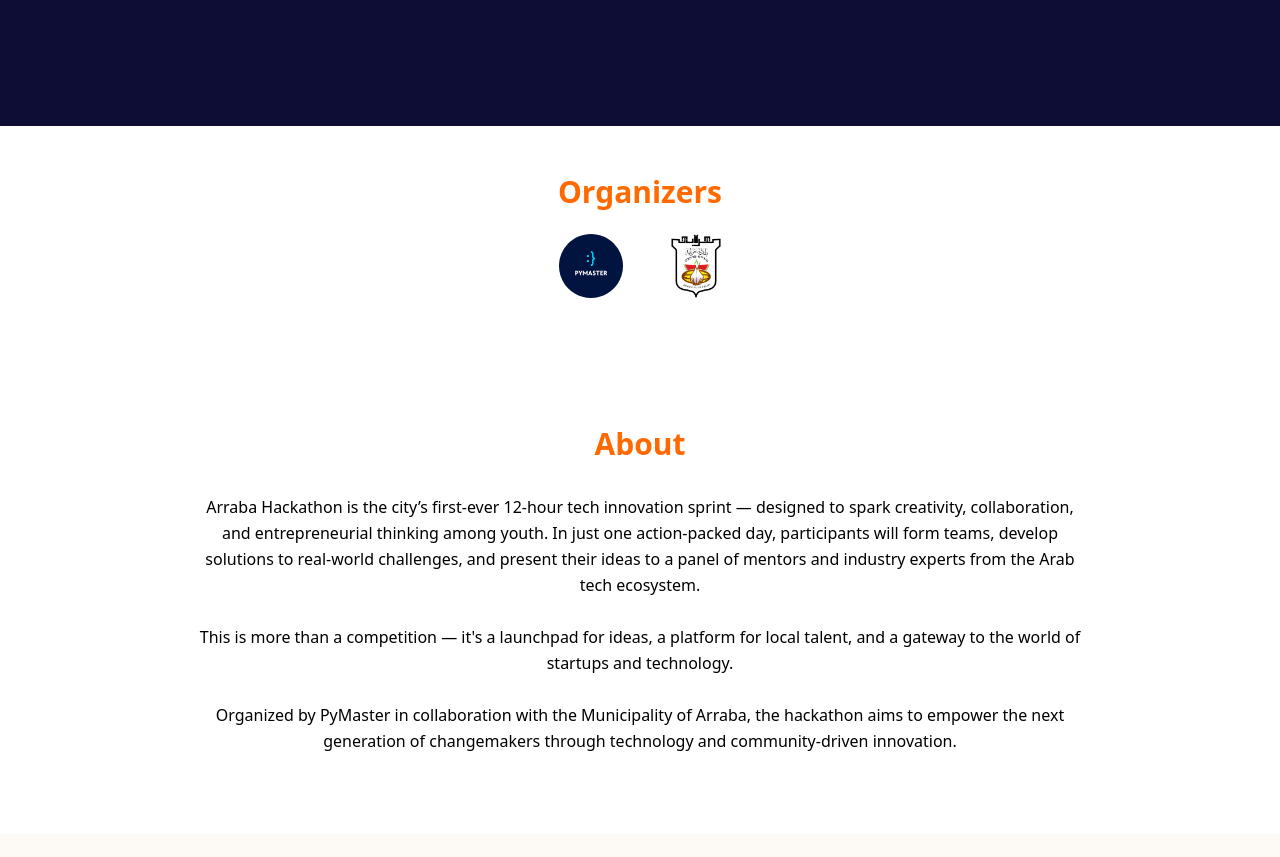
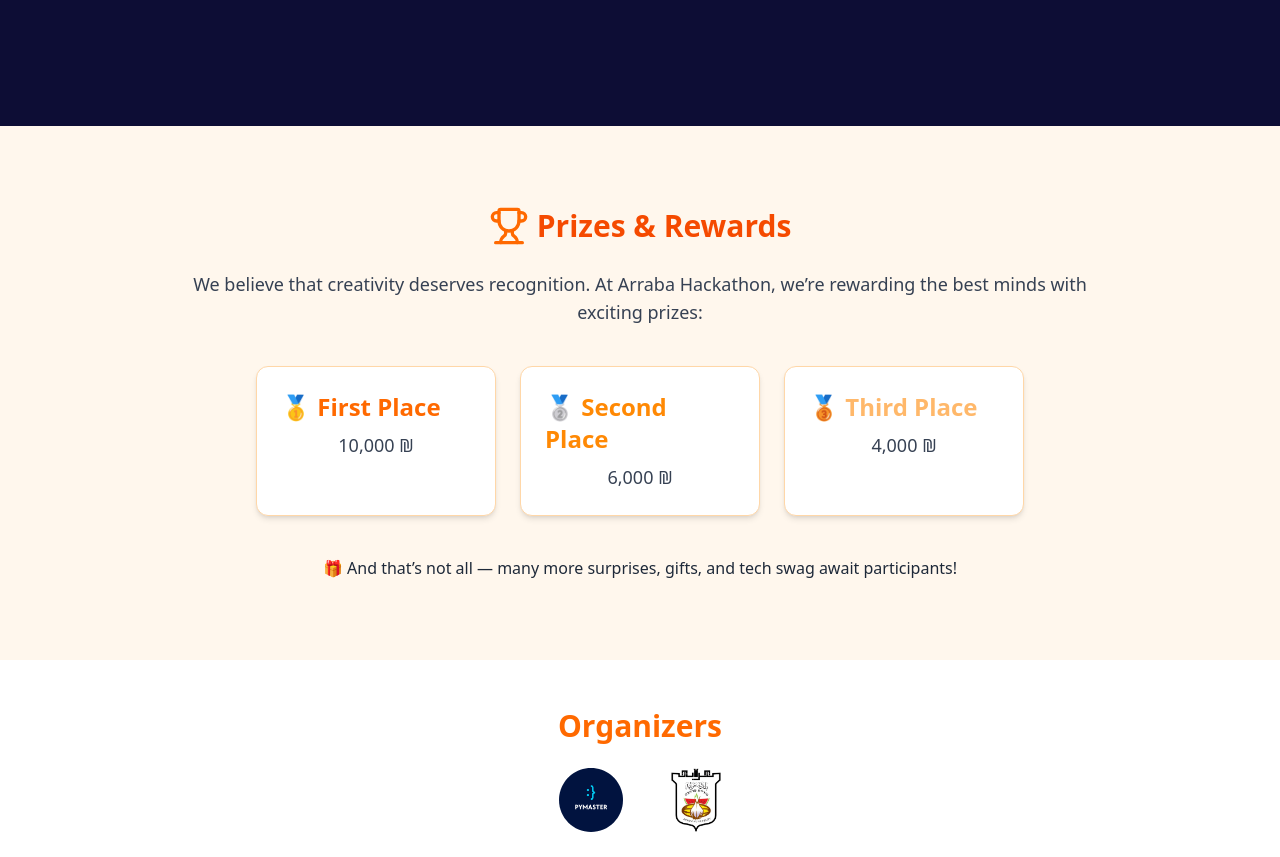
Before and after one commit to J0kErF/ArrabaHack, a Next.js app: page / in a window 1280 px wide. Shown: the part 480-1337 px from the top of the page. Built offline with nearby package versions, Linux system fonts and the light colour scheme.

Commit message:
prizes added

```diff
--- a/app/page.tsx
+++ b/app/page.tsx
@@ -4,7 +4,7 @@ import Link from "next/link";
 import { Button } from "@/components/ui/button";
 import Image from "next/image";
 import { Building, BookOpen, HeartPulse, Leaf, Users } from "lucide-react";
-
+import PrizeSection from "@/components/PrizesSection";
 
 export default function HomePage() {
   return (
@@ -38,6 +38,9 @@ export default function HomePage() {
           </Button>
         </div>
       </section>
+      {/* Prizes Section */}
+      <PrizeSection />
+
       {/* Organizers Section */}
       <section className="bg-white py-12 px-6 text-center">
         <h2 className="text-3xl font-bold text-orange-500 mb-6">Organizers</h2>
@@ -46,24 +49,6 @@ export default function HomePage() {
           <img src="/logos/arraba-muni.jpg" alt="Arraba Municipality" className="h-16 w-auto object-contain" />
         </div>
       </section>
-
-      {/* Partners Section
-      <section className="bg-gray-50 py-12 px-6 text-center">
-        <h2 className="text-3xl font-bold text-orange-500 mb-8">Partners</h2>
-        <div className="flex flex-wrap justify-center gap-10 max-w-5xl mx-auto">
-          {[
-            "/logos/hasoub.svg",
-          ].map((src, i) => (
-            <img
-              key={i}
-              src={src}
-              alt={`Partner ${i + 1}`}
-              className="h-12 w-auto object-contain opacity-80 hover:opacity-100 transition"
-            />
-          ))}
-        </div>
-      </section>
-*/}
 
 
       {/* About Section */}
--- /dev/null
+++ b/components/PrizesSection.tsx
@@ -0,0 +1,41 @@
+import { Trophy } from "lucide-react";
+
+export default function PrizeSection() {
+  return (
+    <section className="bg-orange-50 py-20 px-6" id="prize">
+      <div className="max-w-4xl mx-auto text-center">
+        <div className="flex justify-center items-center mb-6">
+          <Trophy className="w-10 h-10 text-orange-500" />
+          <h2 className="text-3xl font-bold text-orange-600 ml-2">
+            Prizes & Rewards
+          </h2>
+        </div>
+
+        <p className="text-gray-700 text-lg mb-10">
+          We believe that creativity deserves recognition. At Arraba Hackathon, we’re rewarding the best minds with exciting prizes:
+        </p>
+
+        <div className="grid grid-cols-1 md:grid-cols-3 gap-6 text-left max-w-3xl mx-auto">
+          <div className="bg-white rounded-xl shadow-md p-6 border border-orange-200">
+            <h3 className="text-2xl font-bold text-orange-500 mb-2">🥇 First Place</h3>
+            <p className="text-gray-700 text-center text-lg">10,000 ₪</p>
+          </div>
+
+          <div className="bg-white rounded-xl shadow-md p-6 border border-orange-200">
+            <h3 className="text-2xl font-bold text-orange-400 mb-2">🥈 Second Place</h3>
+            <p className="text-gray-700 text-center text-lg">6,000 ₪</p>
+          </div>
+
+          <div className="bg-white rounded-xl shadow-md p-6 border border-orange-200">
+            <h3 className="text-2xl font-bold text-orange-300 mb-2">🥉 Third Place</h3>
+            <p className="text-gray-700 text-center text-lg">4,000 ₪</p>
+          </div>
+        </div>
+
+        <p className="mt-10 text-gray-800 text-base font-medium">
+          🎁 And that’s not all — many more surprises, gifts, and tech swag await participants!
+        </p>
+      </div>
+    </section>
+  );
+}
```
